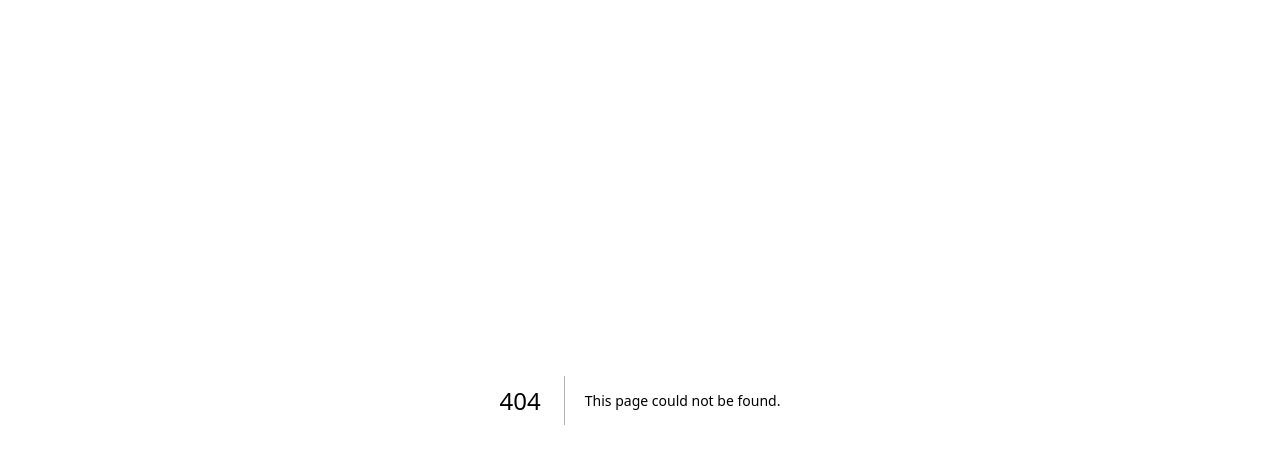
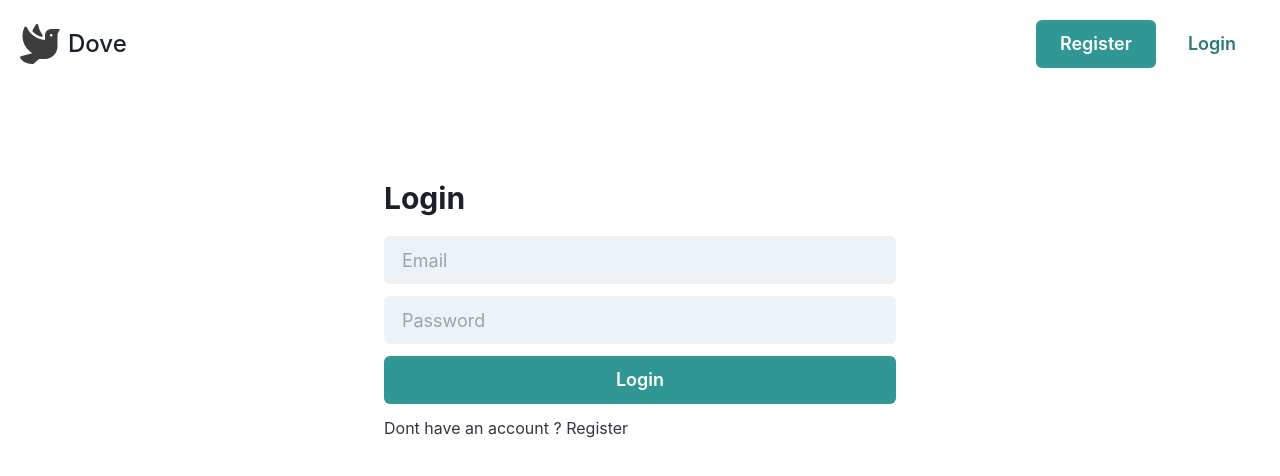
Before and after one commit to octoi/dove, a Next.js app in the folder app/: page /account/login in a window 1280 px wide. Before the commit this address had no page. Shown: the top 476 px of the page. Built offline with nearby package versions, Linux system fonts and the light colour scheme.

Commit message:
login page

```diff
--- /dev/null
+++ b/app/pages/account/login.tsx
@@ -0,0 +1,101 @@
+import { useState } from 'react';
+import { Layout } from '@/components/Layout';
+import { Paths } from '@/utils/paths';
+import { useMutation } from '@apollo/client';
+import { LOGIN_USER } from '@/graphql/account/account.mutation';
+import { useRouter } from 'next/router';
+import { setUser } from '@/utils/user';
+import { Button, Center, Flex, Input, Link, useToast } from '@chakra-ui/react';
+
+export default function LoginPage() {
+  const toast = useToast();
+  const router = useRouter();
+
+  const [email, setEmail] = useState('');
+  const [password, setPassword] = useState('');
+  const [loading, setLoading] = useState(false);
+
+  const [loginUser] = useMutation(LOGIN_USER);
+
+  const handleFormSubmit = (e: any) => {
+    e.preventDefault();
+    setLoading(true);
+
+    loginUser({ variables: { email, password } })
+      .then(({ data }) => {
+        const loginData = data?.login;
+        setUser(loginData);
+        toast({
+          title: `Welcome back ${loginData?.name} 🥳`,
+          description: 'Logged in successfully',
+          status: 'success',
+          position: 'top-right',
+          isClosable: true,
+          duration: 3000,
+        });
+        router.push(Paths.home);
+      })
+      .catch((err) => {
+        toast({
+          title: 'Failed to login',
+          description: err?.message,
+          status: 'error',
+          position: 'top-right',
+          isClosable: true,
+          duration: 5000,
+        });
+      })
+      .finally(() => {
+        setLoading(false);
+      });
+  };
+
+  return (
+    <Layout title='Login'>
+      <Center mt={10}>
+        <Flex direction='column' p={8} className='w-full max-w-xl'>
+          <form onSubmit={handleFormSubmit}>
+            <h2 className='text-3xl font-bold mb-5'>Login</h2>
+            <Input
+              placeholder='Email'
+              type='email'
+              size='lg'
+              variant='filled'
+              value={email}
+              onChange={(e) => setEmail(e.target.value)}
+              disabled={loading}
+              required
+            />
+            <Input
+              placeholder='Password'
+              type='password'
+              size='lg'
+              variant='filled'
+              value={password}
+              onChange={(e) => setPassword(e.target.value)}
+              mt={3}
+              disabled={loading}
+              required
+            />
+            <Button
+              mt={3}
+              size='lg'
+              colorScheme='teal'
+              disabled={loading}
+              isLoading={loading}
+              type='submit'
+              w='full'
+            >
+              Login
+            </Button>
+            <Link href={Paths.register}>
+              <p className='mt-3 opacity-90 cursor-pointer transition duration-500 hover:underline'>
+                Dont have an account ? Register
+              </p>
+            </Link>
+          </form>
+        </Flex>
+      </Center>
+    </Layout>
+  );
+}
```
